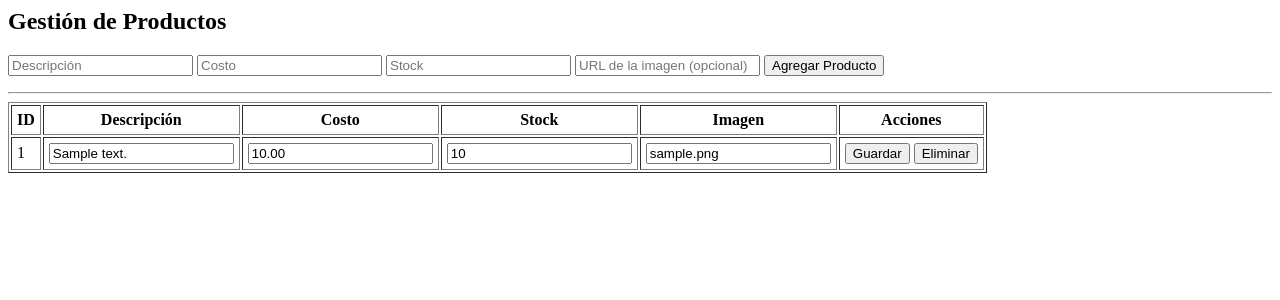
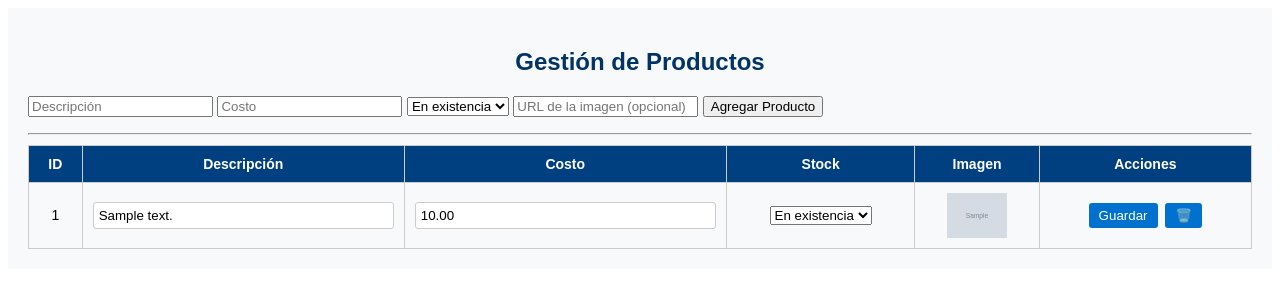
Before and after one commit to sofiag20/Parnet, a Flask app: page /contenido/productos_admin in a window 1280 px wide. Shown: the top 300 px of the page. Run offline with Flask 3, Linux system fonts and the light colour scheme; tables that the repository leaves empty hold one stand-in row (values such as "Sample post"); grey boxes marked "Sample" are stand-in pictures.

Commit message:
Actualizado

```diff
--- a/models/Producto.py
+++ b/models/Producto.py
@@ -6,5 +6,5 @@ class Producto(db.Model):
     id_producto = db.Column(db.Integer, primary_key=True)  # Coincide con el nombre real
     descripcion = db.Column(db.Text, nullable=False)
     costo = db.Column(db.Numeric(10,2), nullable=False)
-    stock = db.Column(db.Integer, nullable=False)
+    stock = db.Column(db.Enum('existencia', 'agotado'), default='existencia')
     imagen = db.Column(db.String(255), nullable=True)
--- /dev/null
+++ b/static/css/producto.css
@@ -0,0 +1,96 @@
+/* ========== ADMIN PRODUCTOS ========== */
+.admin-dashboard {
+    padding: 20px;
+    background-color: #f8f9fa;
+    font-family: Arial, sans-serif;
+}
+
+.admin-dashboard h2 {
+    text-align: center;
+    color: #003366;
+    margin-bottom: 20px;
+}
+
+#form-agregar-producto {
+    display: flex;
+    flex-wrap: wrap;
+    gap: 10px;
+    justify-content: center;
+    margin-bottom: 20px;
+}
+
+#form-agregar-producto input {
+    padding: 8px;
+    font-size: 14px;
+    width: 200px;
+    border: 1px solid #ccc;
+    border-radius: 4px;
+}
+
+#form-agregar-producto button {
+    padding: 8px 16px;
+    background-color: #004080;
+    color: white;
+    border: none;
+    border-radius: 4px;
+    cursor: pointer;
+}
+
+#form-agregar-producto button:hover {
+    background-color: #0066cc;
+}
+
+table {
+    width: 100%;
+    border-collapse: collapse;
+    margin-top: 10px;
+    font-size: 14px;
+}
+
+table th, table td {
+    padding: 10px;
+    border: 1px solid #ccc;
+    text-align: center;
+}
+
+table th {
+    background-color: #004080;
+    color: white;
+}
+
+table input {
+    width: 100%;
+    padding: 5px;
+    border-radius: 3px;
+    border: 1px solid #ccc;
+}
+
+table button {
+    padding: 5px 10px;
+    margin: 2px;
+    border: none;
+    border-radius: 3px;
+    cursor: pointer;
+    background-color: #0071ce;
+    color: white;
+}
+
+table button:hover {
+    background-color: #005bb5;
+}
+
+/* ========== RESPONSIVE ========== */
+@media (max-width: 768px) {
+    #form-agregar-producto {
+        flex-direction: column;
+        align-items: center;
+    }
+
+    table {
+        font-size: 12px;
+    }
+
+    table input {
+        font-size: 12px;
+    }
+}
--- a/templates/fragmentos/productos_admin.html
+++ b/templates/fragmentos/productos_admin.html
@@ -2,10 +2,13 @@
     <h2>Gestión de Productos</h2>
 
     <!-- FORMULARIO PARA AGREGAR -->
-    <form id="form-agregar-producto" method="POST" action="/admin/producto/crear">
-        <input type="text" name="descripcion" placeholder="Descripción" required>
-        <input type="number" step="0.01" name="costo" placeholder="Costo" required>
-        <input type="number" name="stock" placeholder="Stock" required>
+    <form id="formAgregar" method="POST" action="/admin/producto/crear">
+        <input type="text"   name="descripcion" placeholder="Descripción" required>
+        <input type="number" name="costo"       step="0.01" placeholder="Costo"      required>
+        <select name="stock" required>
+            <option value="existencia">En existencia</option>
+            <option value="agotado">Agotado</option>
+        </select>
         <input type="text" name="imagen" placeholder="URL de la imagen (opcional)">
         <button type="submit">Agregar Producto</button>
     </form>
@@ -29,19 +32,51 @@
             <tr>
                 <form method="POST" action="/admin/producto/editar/{{ p.id_producto }}">
                     <td>{{ p.id_producto }}</td>
-                    <td><input type="text" name="descripcion" value="{{ p.descripcion }}"></td>
-                    <td><input type="number" step="0.01" name="costo" value="{{ p.costo }}"></td>
-                    <td><input type="number" name="stock" value="{{ p.stock }}"></td>
-                    <td><input type="text" name="imagen" value="{{ p.imagen }}"></td>
+                    <td>
+                        <input
+                            type="text"
+                            name="descripcion"
+                            value="{{ p.descripcion }}"
+                            required
+                        >
+                    </td>
+                    <td>
+                        <input
+                            type="number"
+                            name="costo"
+                            step="0.01"
+                            value="{{ "%.2f"|format(p.costo) }}"
+                            required
+                        >
+                    </td>
+                    <td>
+                        <select name="stock" required>
+                            <option value="existencia" {% if p.stock == 'existencia' %}selected{% endif %}>
+                                En existencia
+                            </option>
+                            <option value="agotado" {% if p.stock == 'agotado' %}selected{% endif %}>
+                                Agotado
+                            </option>
+                        </select>
+                    </td>
+                    <td>
+                        {% if p.imagen %}
+                            <img src="{{ p.imagen }}" alt="Imagen" width="60">
+                        {% else %}
+                            <input type="text" name="imagen" placeholder="URL de la imagen">
+                        {% endif %}
+                    </td>
                     <td>
                         <button type="submit">Guardar</button>
                 </form>
                 <form method="POST" action="/admin/producto/eliminar/{{ p.id_producto }}" style="display:inline;">
-                    <button type="submit" onclick="return confirm('¿Eliminar este producto?')">Eliminar</button>
+                    <button type="submit" onclick="return confirm('¿Eliminar este producto?')">🗑️</button>
                 </form>
-                </td>
+                    </td>
             </tr>
             {% endfor %}
         </tbody>
     </table>
 </section>
+
+<link rel="stylesheet" href="{{ url_for('static', filename='css/producto.css') }}">
--- a/templates/index.html
+++ b/templates/index.html
@@ -30,10 +30,6 @@
     <a href="#" onclick="cargarContenido('principal')" class="tab-link">Página Principal</a>
     <a href="#" onclick="cargarContenido('quienes')" class="tab-link">¿Quiénes Somos?</a>
     <a href="#" onclick="cargarContenido('clientes')" class="tab-link">Clientes</a>
-
-
-
-
 
     <a href="{{ url_for('servicios') }}" class="tab-link">Servicios</a>
     <a href="{{ url_for('productos') }}" class="tab-link">Productos</a>
```
Also changed, not shown: templates/fragmentos/producto.html (added, +11 -0 lines).
